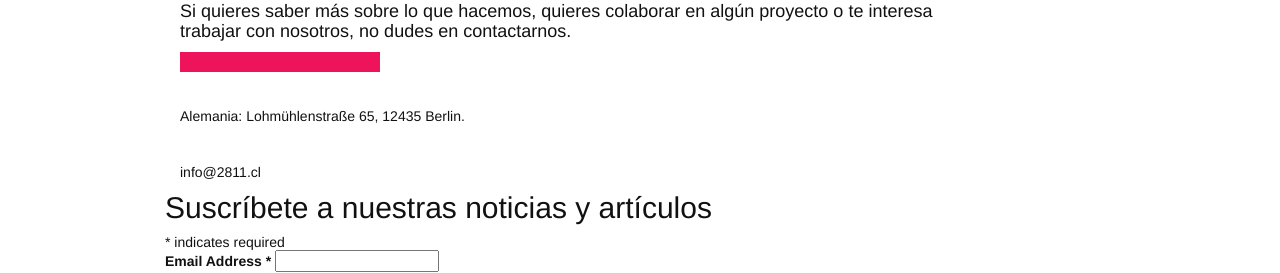
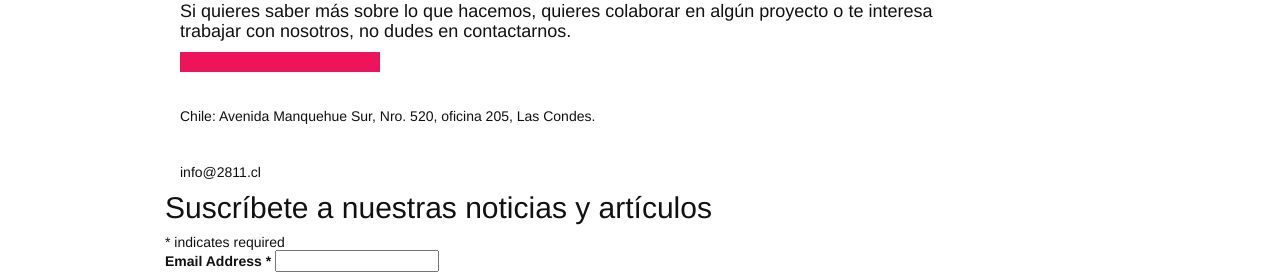
Before and after one commit to 2811Chile/2811Chile.github.io, a Jekyll site: the page built from contacto.md, in a window 1280 px wide. Shown: the part 256-529 px from the top of the page. Built offline with Jekyll 4.4.1, drawn with Linux system fonts in a browser that asks for light colours; nearby versions of some CDN libraries; some web fonts are replaced; comment, search, counter and statistics services are not loaded.

Commit message:
Updated Contacto

```diff
--- a/contacto.md
+++ b/contacto.md
@@ -3,7 +3,7 @@ title: Contacto
 permalink: "/contacto/"
 descripcion: 'Si quieres saber más sobre lo que hacemos, quieres colaborar en algún
   proyecto o te interesa trabajar con nosotros, no dudes en contactarnos. '
-direccion: 'Alemania: Lohmühlenstraße 65, 12435 Berlin.'
+direccion: 'Chile: Avenida Manquehue Sur, Nro. 520, oficina 205, Las Condes.'
 email: info@2811.cl
 layout: default
 ---
```
